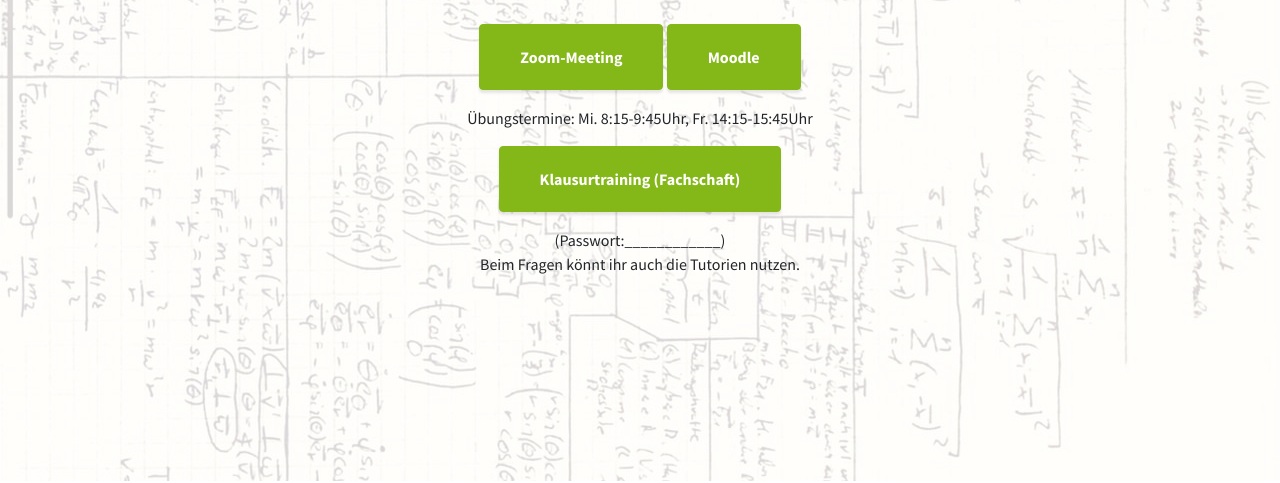
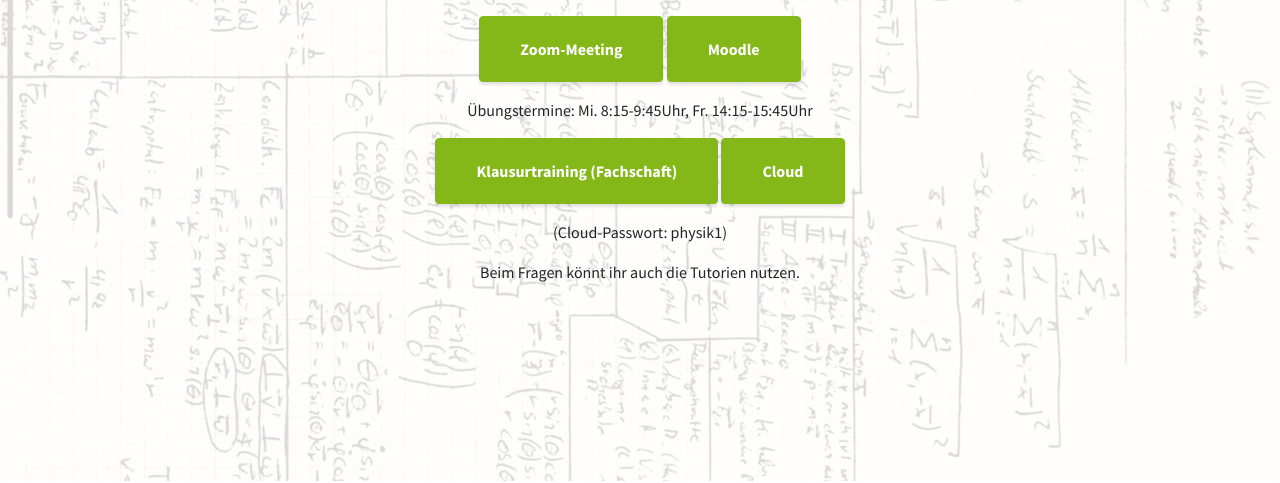
Before and after one commit to marcelkebe/homepage_physik, a website with bundled scripts: page index.html in a window 1280 px wide. Shown: the part 319-802 px from the top of the page. Built offline with nearby package versions, Linux system fonts and the light colour scheme.

Commit message:
add cloud link

```diff
--- a/index.html
+++ b/index.html
@@ -43,9 +43,10 @@
             Fr. 14:15-15:45Uhr</div>
           </p>
         <p>
-            <p><a class="btn btn-primary btn-xl js-scroll-trigger" href="http://fachschaft-physik.tu-dortmund.de/wordpress/studium/altklausuren-gedaechtnisprotokolle/">Klausurtraining (Fachschaft)</a></p>
-            (Passwort:____________)
-            <p>
+            <p><a class="btn btn-primary btn-xl js-scroll-trigger" href="http://fachschaft-physik.tu-dortmund.de/wordpress/studium/altklausuren-gedaechtnisprotokolle/">Klausurtraining (Fachschaft)</a>
+                <a class="btn btn-primary btn-xl js-scroll-trigger" href="https://tu-dortmund.sciebo.de/s/2ax1fUQEmmBmghf">Cloud</a><p>
+                  (Cloud-Passwort: physik1)
+                </p>
               Beim Fragen könnt ihr auch die Tutorien nutzen.
             </p>
 
```
